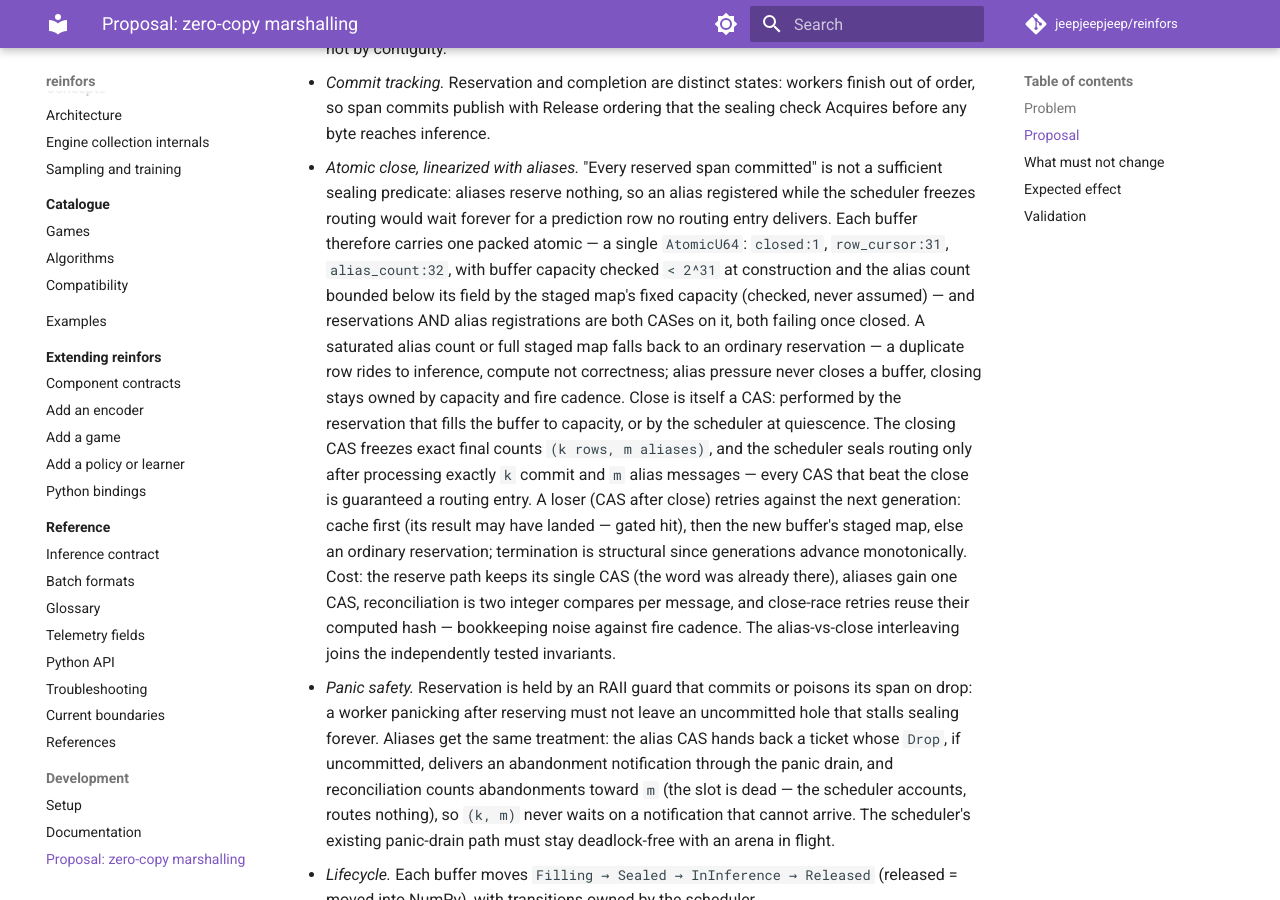
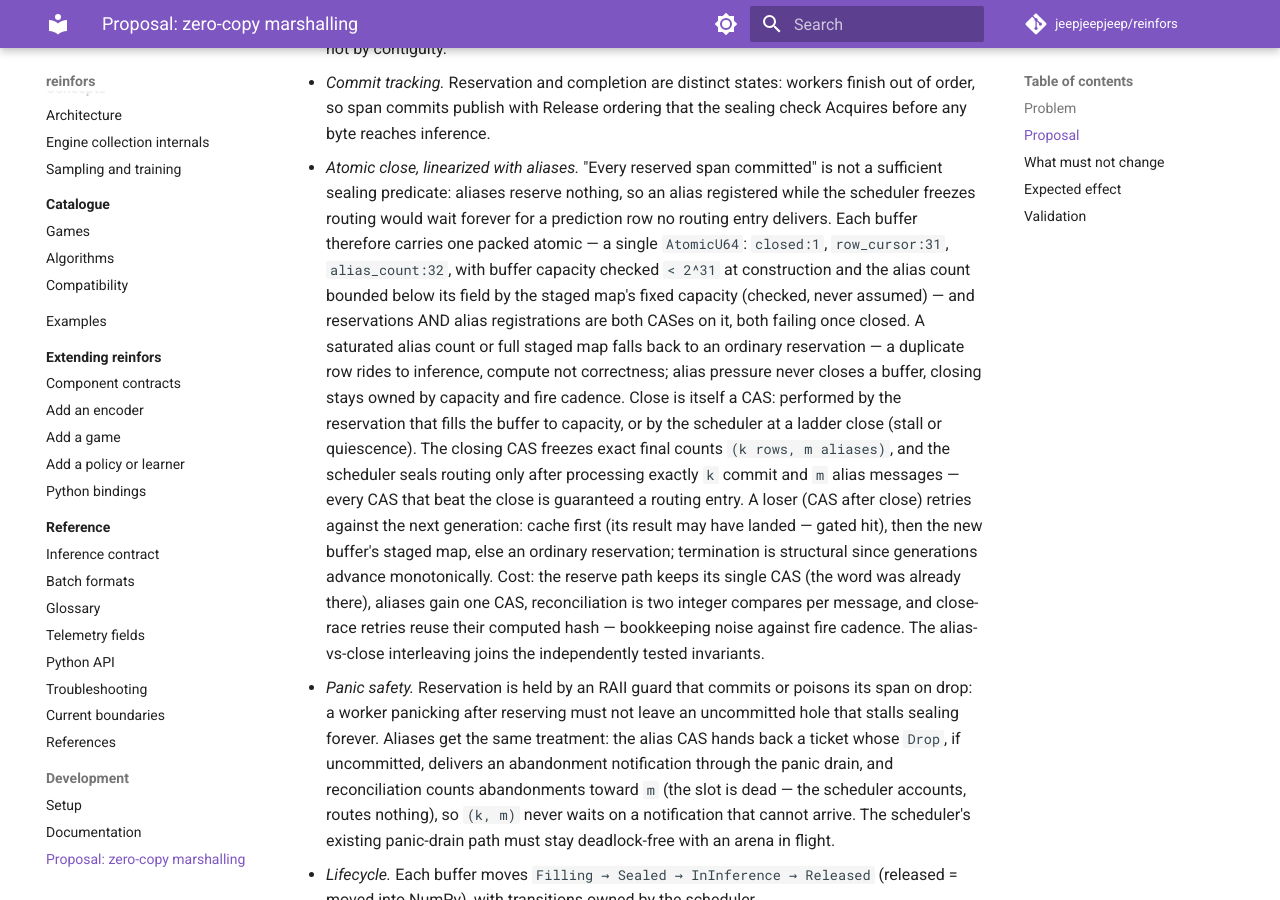
Before and after one commit to jeepjeepjeep/reinfors, an MkDocs documentation site: the page built from docs/development/scheduler-zero-copy.md, in a window 1280 px wide and 900 px high, scrolled down 2208 px. Built offline with MkDocs 1.6.1 and Material for MkDocs 9.7.7, drawn with Linux system fonts in a browser that asks for light colours; comment, search, counter and statistics services are not loaded.

Commit message:
proposal: close CAS reference covers stall closes

```diff
--- a/docs/development/scheduler-zero-copy.md
+++ b/docs/development/scheduler-zero-copy.md
@@ -118,7 +118,7 @@ scheduler: GIL + infer(batch)            scheduler: count reservations; when the
      duplicate row rides to inference, compute not correctness; alias pressure
      never closes a buffer, closing stays owned by capacity and fire cadence. Close
      is itself a CAS: performed by the reservation that fills the buffer to
-     capacity, or by the scheduler at quiescence. The closing CAS freezes exact
+     capacity, or by the scheduler at a ladder close (stall or quiescence). The closing CAS freezes exact
      final counts `(k rows, m aliases)`, and the scheduler seals routing only
      after processing exactly `k` commit and `m` alias messages — every CAS that
      beat the close is guaranteed a routing entry. A loser (CAS after close)
```
